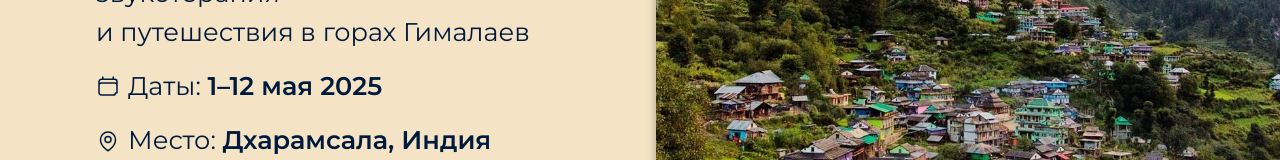
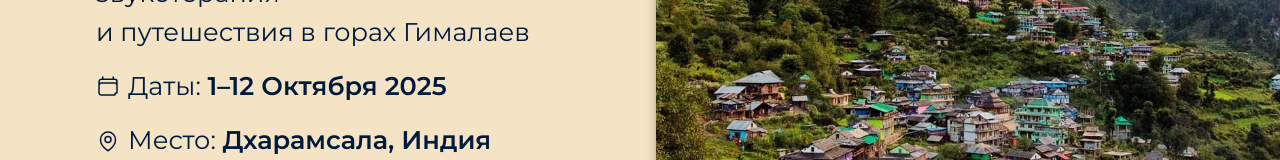
Before and after one commit to terrxrmachine/atmadeva, a Next.js app: page / in a window 1280 px wide. Shown: the part 453-613 px from the top of the page. Built offline with nearby package versions, Linux system fonts and the light colour scheme.

Commit message:
Update retreat dates from May to October 2025

```diff
--- a/src/app/components/sections/hero/components/date-location.tsx
+++ b/src/app/components/sections/hero/components/date-location.tsx
@@ -6,7 +6,7 @@ export default function DateLocation() {
         <div className={styles['date-location']}>
             <div className={styles['date-location__item']}>
                 <DateIcon />
-                <p className={styles['date-location__text']}>Даты: <span>1–12 мая 2025</span></p>
+                <p className={styles['date-location__text']}>Даты: <span>1–12 Октября 2025</span></p>
             </div>
 
             <div className={styles['date-location__item']}>
```
